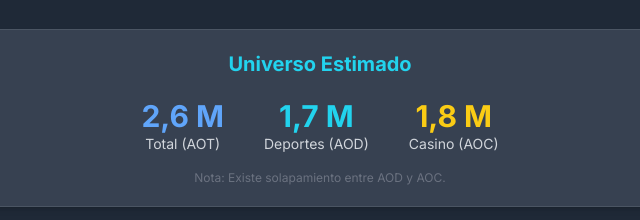
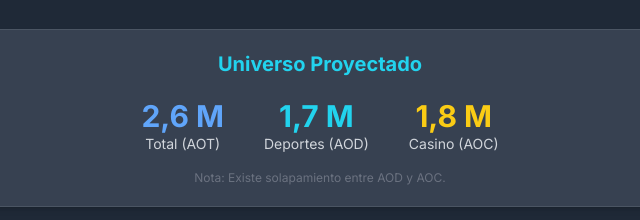
Before and after one commit to dataanalyst-2015/perfilapuestasonline, a plain HTML site: page index.html in a window 1280 px wide. Shown: the part 196-416 px from the top of the page, 320-960 px from the left. Drawn offline with nearby package versions, Linux system fonts and the light colour scheme.

Commit message:
Update index.html

```diff
--- a/index.html
+++ b/index.html
@@ -73,7 +73,7 @@
         </p>
 
         <div class="text-center mb-10 p-5 bg-gray-700 rounded-lg shadow-md border border-gray-600">
-            <h2 class="text-xl font-semibold text-cyan-400 mb-3 !mt-0 !border-b-0">Universo Estimado</h2>
+            <h2 class="text-xl font-semibold text-cyan-400 mb-3 !mt-0 !border-b-0">Universo Proyectado</h2>
             <div class="flex flex-wrap justify-center gap-6 md:gap-10">
                 <div class="text-center">
                     <p class="text-3xl font-bold text-blue-400">2,6 M</p>
```
